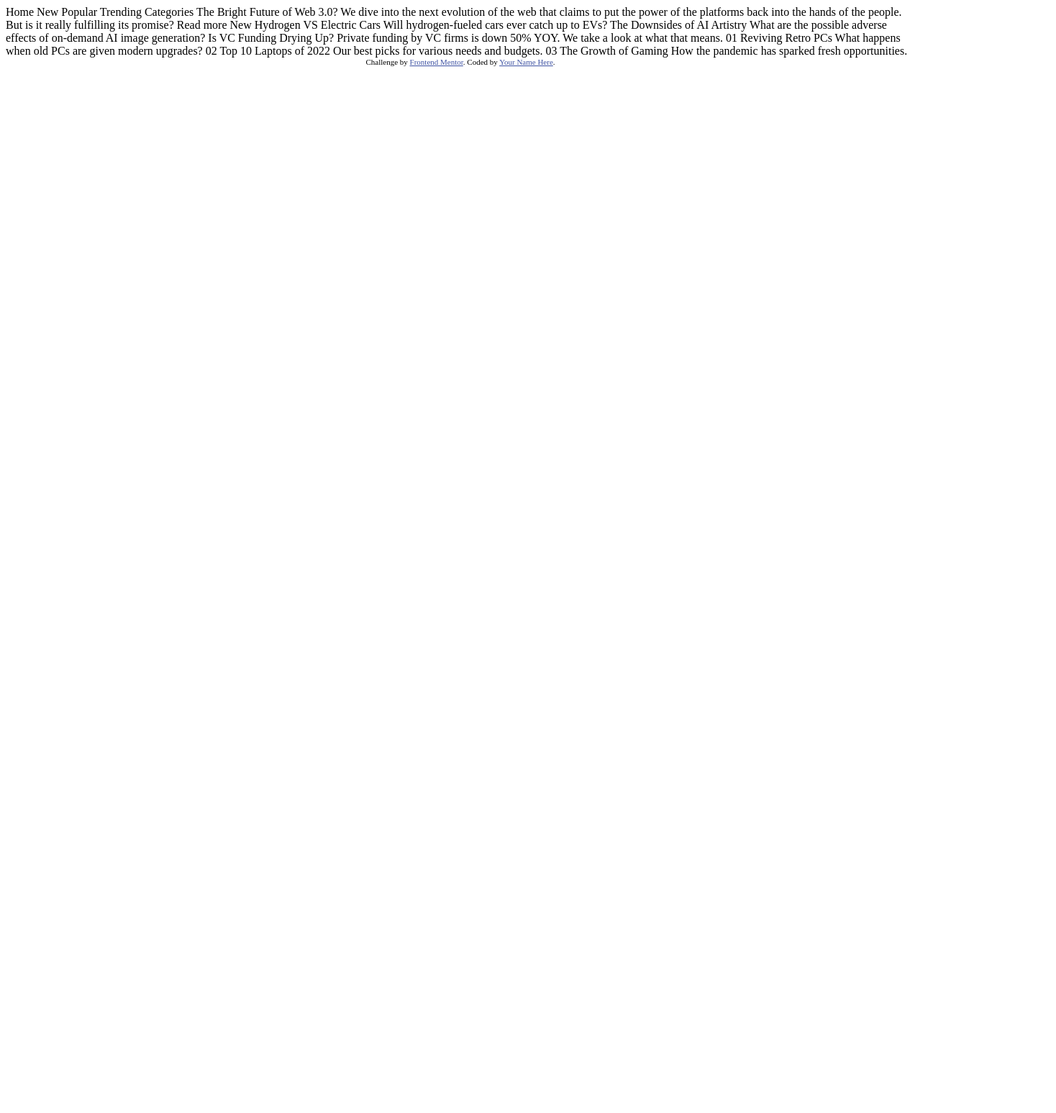
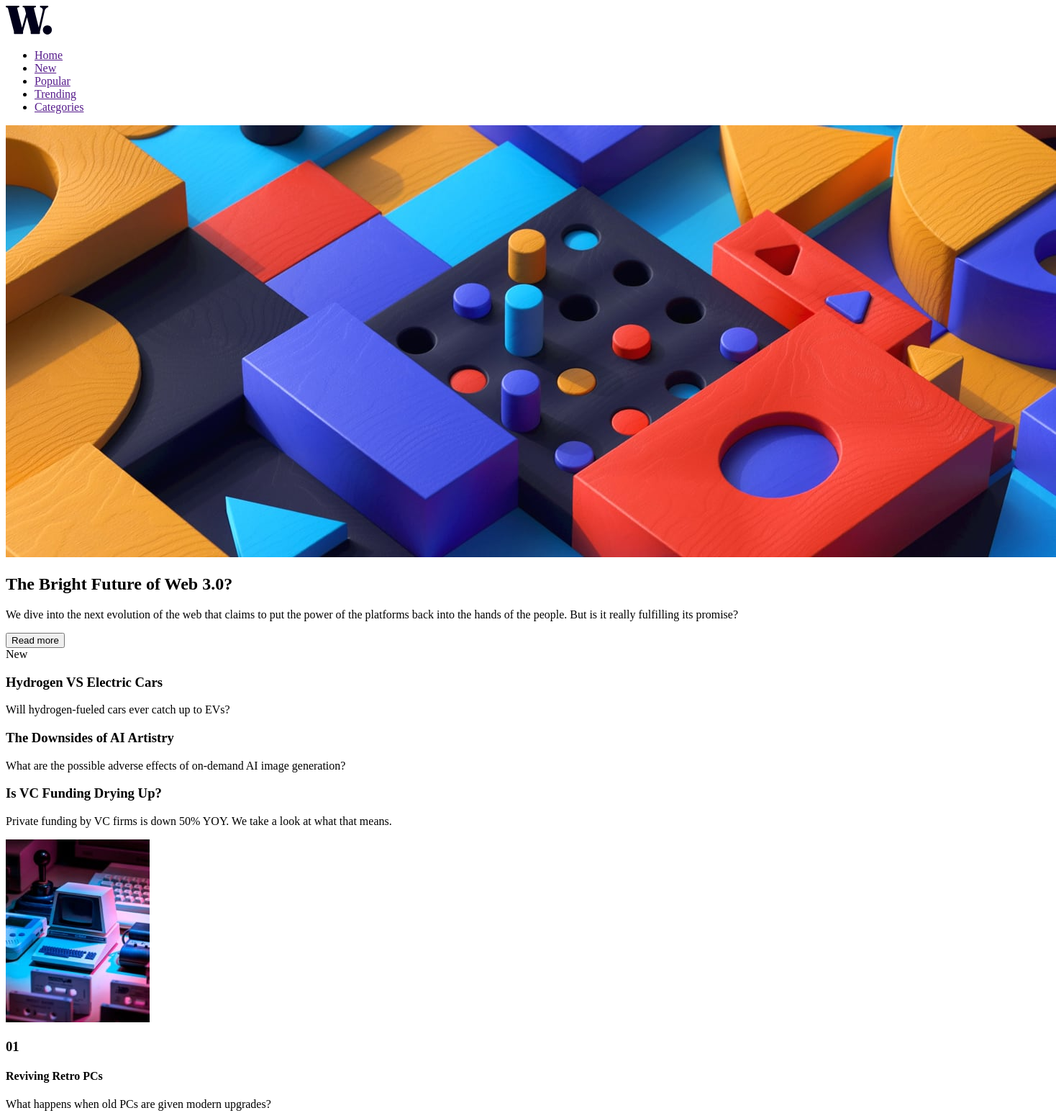
Before and after one commit to dgo-gco/frontend-homepage, a plain HTML site: page index.html in a window 1280 px wide. Shown: the top 1546 px of the page at 72% size, 1468 px wide, since content can reach past the window. Before the commit the page ends 800 px from the top, so only its background shows below. Drawn offline with Linux system fonts and the light colour scheme.

Commit message:
adding html

```diff
--- a/index.html
+++ b/index.html
@@ -7,50 +7,100 @@
   <link rel="icon" type="image/png" sizes="32x32" href="./images/favicon-32x32.png">
 
   <title>Frontend Mentor | News homepage</title>
-
-  <!-- Feel free to remove these styles or customise in your own stylesheet 👍 -->
-  <style>
-    .attribution { font-size: 11px; text-align: center; }
-    .attribution a { color: hsl(228, 45%, 44%); }
-  </style>
+  <link rel="preconnect" href="https://fonts.googleapis.com">
+<link rel="preconnect" href="https://fonts.gstatic.com" crossorigin>
+<link href="https://fonts.googleapis.com/css2?family=Inter:wght@400;700;800&display=swap" rel="stylesheet">
+<link rel="stylesheet" href="/style.css">
 </head>
 <body>
+  <header>
+    <div class="header-bar">
+      <div class="logo">
+        <img src="/assets/images/logo.svg" alt="">
+      </div>
+      <nav class="nav-bar">
+       <ul>
+         <li><a href="">Home</a></li>
+          <li><a href="">New</a></li>
+          <li><a href="">Popular</a></li>
+          <li><a href="">Trending</a></li>
+          <li><a href="">Categories</a></li>
+        </ul>
+      </nav>
+    </div>
+  </header>
 
-  Home
-  New
-  Popular
-  Trending
-  Categories
+  <main>
+    <section>
+      <div class="principal-news">
+        <div class="news-img">
+          <img src="/assets/images/image-web-3-desktop.jpg" alt="">
+        </div>
+        <div class="news-text">
+          <h1>The Bright Future of Web 3.0?</h1>
 
-  The Bright Future of Web 3.0?
+         <p class="news-description">We dive into the next evolution of the web that claims to put the power of the platforms back into the hands of the people.
+          But is it really fulfilling its promise?</p>
 
-  We dive into the next evolution of the web that claims to put the power of the platforms back into the hands of the people.
-  But is it really fulfilling its promise?
+          <button>Read more</button>
+        </div>
+      </div>
+      <aside>
+        <div class="aside-news">
+          <div class="title">
+            New
+          </div>
+          <div class="recent-news one">
+            <h3>Hydrogen VS Electric Cars</h3>
+            <p class="news-description">Will hydrogen-fueled cars ever catch up to EVs?</p>
+          </div>
+          <div class="recent-news two">
+            <h3> The Downsides of AI Artistry</h3>
+            <p class="news-description">What are the possible adverse effects of on-demand AI image generation?</p>
+          </div>
+          <div class="recent-news three">
+            <h3>Is VC Funding Drying Up?</h3>
+            <p class="news-description">Private funding by VC firms is down 50% YOY. We take a look at what that means.</p>
+          </div>
+        </div>
+      </aside>
+    </section>
+  </main>
 
-  Read more
-
-  New
-
-  Hydrogen VS Electric Cars
-  Will hydrogen-fueled cars ever catch up to EVs?
-
-  The Downsides of AI Artistry
-  What are the possible adverse effects of on-demand AI image generation?
-
-  Is VC Funding Drying Up?
-  Private funding by VC firms is down 50% YOY. We take a look at what that means.
-
-  01
-  Reviving Retro PCs
-  What happens when old PCs are given modern upgrades?
-
-  02
-  Top 10 Laptops of 2022
-  Our best picks for various needs and budgets.
-
-  03
-  The Growth of Gaming
-  How the pandemic has sparked fresh opportunities.
+  <section>
+    <div class="articles">
+      <div class="article-one">
+       <div class="article-img retro">
+         <img src="/assets/images/image-retro-pcs.jpg" alt="">
+       </div>
+       <div class="article-txt">
+         <h3>01</h3>
+         <h4>Reviving Retro PCs</h4>
+         <p class="news-description">What happens when old PCs are given modern upgrades?</p>
+       </div>
+      </div>
+      <div class="article-two">
+        <div class="article-img pcs">
+          <img src="/assets/images/image-top-laptops.jpg" alt="">
+        </div>
+        <div class="article-txt">
+          <h3>02</h3>
+          <h4>Top 10 Laptops of 2022</h4>
+          <p class="news-description">Our best picks for various needs and budgets.</p>
+        </div>
+       </div>
+       <div class="article-three">
+        <div class="article-img gaming">
+          <img src="/assets/images/image-gaming-growth.jpg" alt="">
+        </div>
+        <div class="article-txt">
+          <h3>03</h3>
+          <h4>The Growth of Gaming</h4>
+          <p class="news-description">How the pandemic has sparked fresh opportunities.</p>
+        </div>
+       </div>
+    </div>
+  </section>
 
   <div class="attribution">
     Challenge by <a href="https://www.frontendmentor.io?ref=challenge" target="_blank">Frontend Mentor</a>.
```
